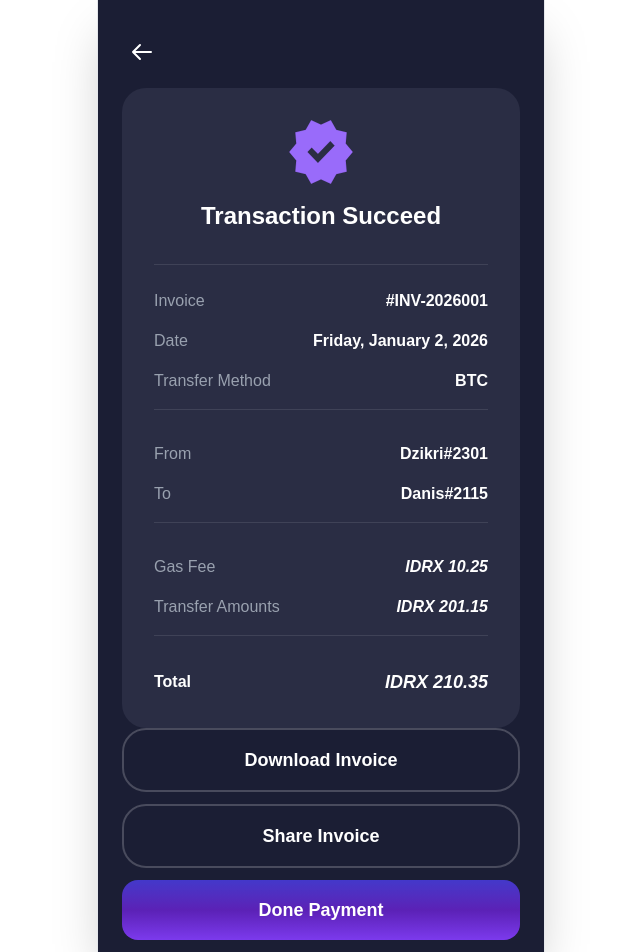
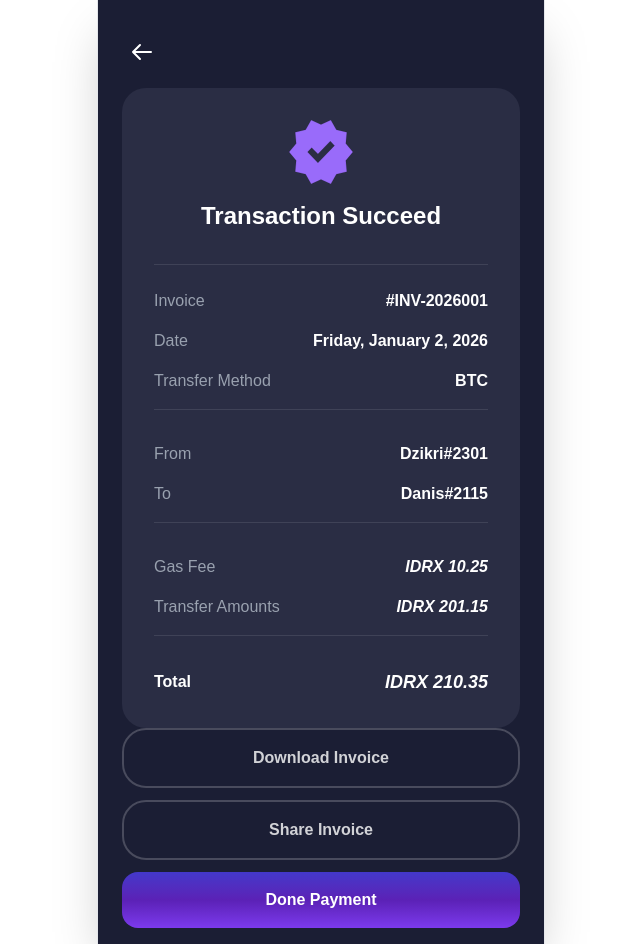
Before and after one commit to nrkahfirhmd/base-hackathon, a Next.js app in the folder frontend/: page /invoice in a window 1280 px wide. Shown: the top 952 px of the page, without its empty margins (319-959 px from the left). Built offline with nearby package versions, Linux system fonts and the light colour scheme.

Commit message:
refactor: update button styles

```diff
--- a/frontend/components/ui/BottonNav.tsx
+++ b/frontend/components/ui/BottonNav.tsx
@@ -12,14 +12,12 @@ const BottomNav = () => {
           preserveAspectRatio="none"
         >
           <defs>
-            {/* Gradient Background */}
             <linearGradient id="navGradient" x1="0%" y1="0%" x2="0%" y2="100%">
               <stop offset="0%" stopColor="#2f1f4f" />
               <stop offset="50%" stopColor="#422c76" />
               <stop offset="100%" stopColor="#6a3eb7" />
             </linearGradient>
           </defs>
-          {/* setengah lingkaran dengan arc */}
           <path
             fill="url(#navGradient)"
             d="M0,25 L143,25 A45,45 0 0,0 232,25 L375,25 L375,95 L0,95 Z"
@@ -30,7 +28,7 @@ const BottomNav = () => {
           {/* History Icon */}
           <Link
             href="/transaction"
-            className="text-white/70 cursor-pointer transition-colors hover:text-white"
+            className="text-white/70 cursor-pointer "
           >
             <svg
               xmlns="http://www.w3.org/2000/svg"
@@ -75,7 +73,7 @@ const BottomNav = () => {
           </div>
 
           {/* User Icon */}
-          <button className="text-white/70 cursor-pointer">
+          <Link href="/profile" className="text-white/70 cursor-pointer">
             <svg
               xmlns="http://www.w3.org/2000/svg"
               width="32"
@@ -90,7 +88,7 @@ const BottomNav = () => {
               <circle cx="12" cy="8" r="4" />
               <path d="M6 21v-2a6 6 0 0 1 12 0v2" />
             </svg>
-          </button>
+          </Link>
         </div>
       </div>
     </div>
--- a/frontend/components/ui/buttons/PrimaryButton.tsx
+++ b/frontend/components/ui/buttons/PrimaryButton.tsx
@@ -29,9 +29,7 @@ const PrimaryButton: React.FC<PrimaryButtonProps> = ({
         py-4 px-8
         rounded-2xl
         bg-linear-to-b from-[#4338ca] via-[#5b21b6] to-[#7c3aed]
-        text-white font-semibold text-lg
-        hover:scale-[1.01]
-        transition-all duration-200
+        text-white font-semibold text-md
         disabled:opacity-50 disabled:cursor-not-allowed disabled:hover:scale-100
         ${className}
       `}
--- a/frontend/components/ui/buttons/SecondaryButton.tsx
+++ b/frontend/components/ui/buttons/SecondaryButton.tsx
@@ -29,12 +29,9 @@ const SecondaryButton: React.FC<SecondaryButtonProps> = ({
         py-4 px-8
         rounded-3xl
         bg-transparent
-        text-white font-semibold text-lg
+        text-white/80 font-semibold text-md
         border-2 border-white/20
-        hover:border-white/40
-        hover:bg-white/5
-        active:scale-[0.98]
-        transition-all duration-200
+        cursor-pointer
         disabled:opacity-50 disabled:cursor-not-allowed
         ${className}
       `}
```
